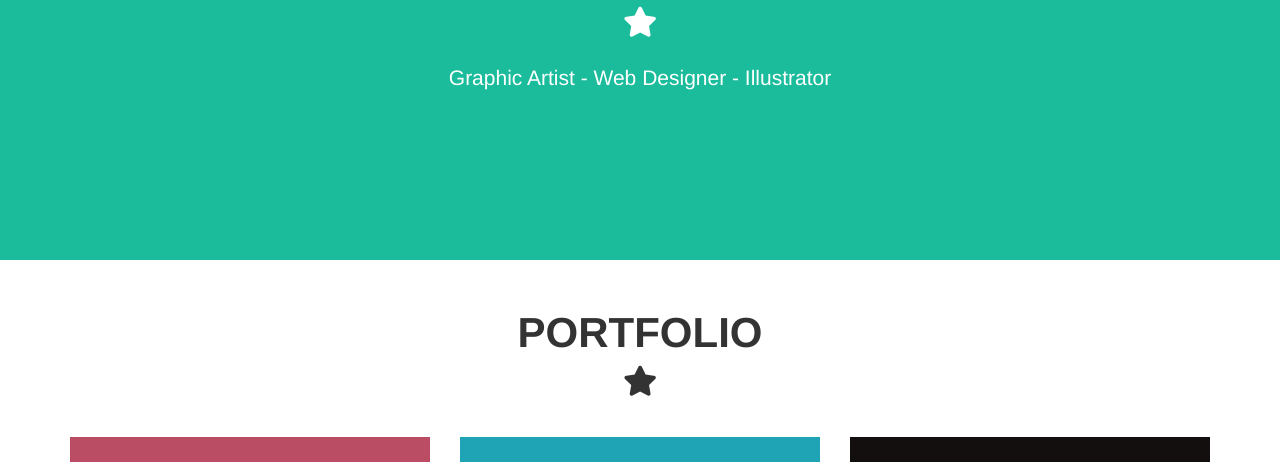
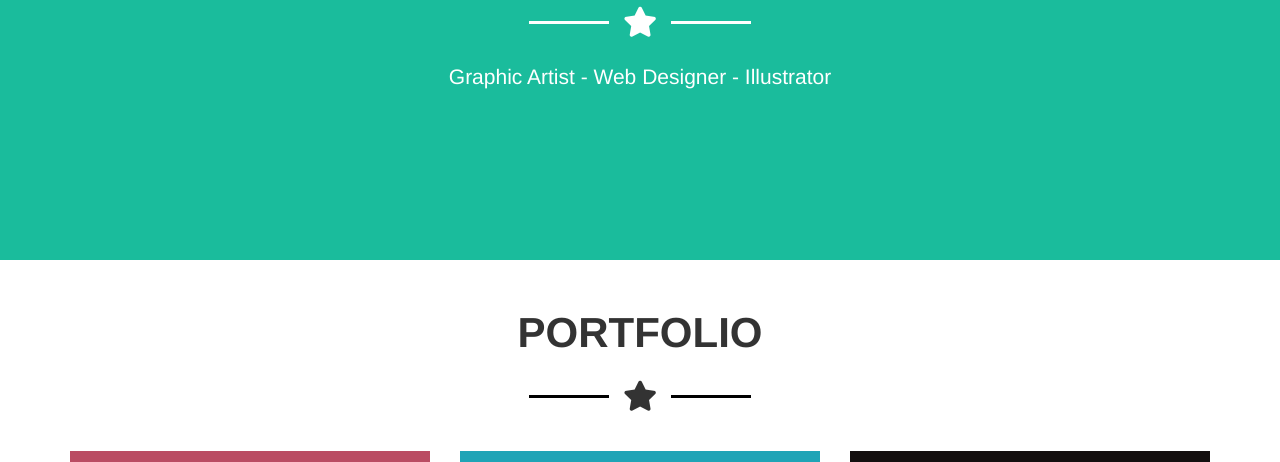
Before and after one commit to andreadau/html-css-bootstrap-freelancer, a plain HTML site: page index.html in a window 1280 px wide. Shown: the part 440-902 px from the top of the page. Drawn offline with nearby package versions, Linux system fonts and the light colour scheme.

Commit message:
Divider change

```diff
--- a/css/style.css
+++ b/css/style.css
@@ -85,12 +85,49 @@ nav {
 }
 .star {
   font-size: 30px;
+  line-height: 2px;
+  display: inline-block;
+  vertical-align: middle;
 }
-.star::before {
-
+.divider::before {
+  content: "";
+  display: inline-block;
+  width: 80px;
+  height: 3px;
+  background-color: white;
+  line-height: 2px;
+  vertical-align: middle;
+  margin-right: 10px;
 }
-.star::after {
-
+.divider::after {
+  content: "";
+  display: inline-block;
+  width: 80px;
+  height: 3px;
+  background-color: white;
+  line-height: 2px;
+  vertical-align: middle;
+  margin-left: 10px;
+}
+.divider-b::before {
+  content: "";
+  display: inline-block;
+  width: 80px;
+  height: 3px;
+  background-color: black;
+  line-height: 2px;
+  vertical-align: middle;
+  margin-right: 10px;
+}
+.divider-b::after {
+  content: "";
+  display: inline-block;
+  width: 80px;
+  height: 3px;
+  background-color: black;
+  line-height: 2px;
+  vertical-align: middle;
+  margin-left: 10px;
 }
 /* card */
 #card h2 {
@@ -102,6 +139,17 @@ nav {
 .img-port {
   width: 100%;
   padding-top: 40px;
+  position: relative;
+}
+.bg-card {
+position: absolute;
+top: 50%;
+left: 50%;
+}
+.hover-card {
+  background-color:  #1ABC9C;
+  z-index: 100;
+  height: 100%;
 }
 /* /card */
 
@@ -128,3 +176,10 @@ nav {
   border: 1px solid white;
   padding: 10px 20px;
 }
+/* /About */
+
+/* Form */
+#form h2 {
+  font-size: 3em;
+  margin-top: 100px;
+}
--- a/index.html
+++ b/index.html
@@ -54,12 +54,17 @@
         <div class="row clearfix">
           <div class="text-center">
             <h2 class="f-bold">PORTFOLIO</h2>
-            <i class="fas fa-star star"></i>
+            <div class="divider-b text-center mt-25">
+              <i class="fas fa-star star"></i>
+            </div>
           </div>
           <!-- item 1 -->
           <div class="col-12 col-md-6 col-lg-4">
             <div class="item-port rounded">
               <img class="img-port"src="img/cabin.png" alt="">
+              <div class="hover-card">
+                <i class="fas fa-plus bg-card"></i>
+              </div>
             </div>
           </div>
           <!-- item 2 -->
@@ -98,14 +103,15 @@
             <div class="col-12">
               <div class="col-12 col-md-6 mt-50 h-300">
                 <p>Freelancer is a free bootstrap theme created by Start Bootstrap. The download includes the complete source files including HTML, CSS, and JavaScript as well as optional SASS stylesheets for easy customization.</p>
+
               </div>
               <div class="col-12 col-md-6 mt-50 h-300">
                 <p>You can create your own custom avatar for the masthead, change the icon in the dividers, and add your email address to the contact form to make it fully functional!</p>
               </div>
             </div>
             <div class="btn-50">
-              <a href="#" class="btn text-center c-white">
-                <img class="download"src="img/down.svg" alt="">
+              <a class="btn text-center c-white">
+                <i class="fas fa-download"></i>
                 Download
               </a>
             </div>
@@ -116,12 +122,18 @@
     </section>
     <!-- /About -->
     <!-- Form -->
-    <section>
-      <div class="container-fluid bg-white h-700">
+    <section id="form">
+      <div class="container-fluid h-700">
         <div class="container">
           <div class="row ">
+            <h2 class="text-center mt-50 f-bold">CONTACT ME</h2>
+            <div class="divider-b text-center mt-25">
+              <i class="fas fa-star star"></i>
+            </div>
             <div class="col-12">
+              <form class="" action="index.html" method="post">
 
+              </form>
             </div>
           </div>
         </div>
```
